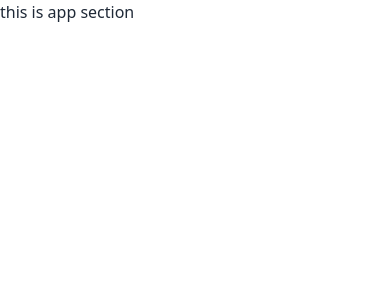
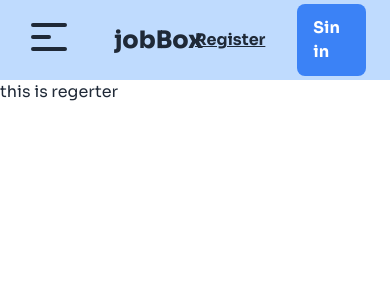
Before and after one commit to himel1625/JOB-PORTAL-SYSTEM, a React (Vite) app: page /Register in a window 390 px wide. Shown: the top 300 px of the page. Built offline with nearby package versions, Linux system fonts and the light colour scheme.

Commit message:
implement navbar

```diff
--- a/package.json
+++ b/package.json
@@ -14,6 +14,8 @@
     "match-sorter": "^8.0.0",
     "react": "^18.3.1",
     "react-dom": "^18.3.1",
+    "react-helmet-async": "^2.0.5",
+    "react-hot-toast": "^2.4.1",
     "react-router-dom": "^7.0.2",
     "sort-by": "^1.2.0"
   },
--- a/src/App.jsx
+++ /dev/null
@@ -1,5 +0,0 @@
-const App = () => {
-  return <div>this is app section</div>;
-};
-
-export default App;
--- /dev/null
+++ b/src/Layout/MainLayout.jsx
@@ -0,0 +1,19 @@
+import { Toaster } from 'react-hot-toast';
+import { Outlet } from 'react-router-dom';
+import Navbar from '../Pages/Shared/Navbar';
+
+const MainLayout = () => {
+  return (
+    <>
+      <div className="mx-auto max-w-[1440px] lg:mx-auto scroll-smooth font-sora md:mx-auto ">
+        <Navbar />
+        <div className="min-h-[calc(100vh-232px)] bg-base-100">
+          <Toaster position="top-right" reverseOrder={false} />
+          <Outlet></Outlet>
+        </div>
+      </div>
+    </>
+  );
+};
+
+export default MainLayout;
--- /dev/null
+++ b/src/Pages/Home/Home.jsx
@@ -0,0 +1,11 @@
+
+
+const Home = () => {
+  return (
+    <div>
+
+    </div>
+  );
+};
+
+export default Home;
--- /dev/null
+++ b/src/Pages/Shared/Navbar.jsx
@@ -0,0 +1,59 @@
+import { NavLink } from 'react-router-dom';
+
+const Navbar = () => {
+  const Links = (
+    <>
+      <div className=" space-x-4 font-bold ">
+        <NavLink to="/">Home</NavLink>
+        <NavLink to="/">Home</NavLink>
+        <NavLink to="/">Home</NavLink>
+        <NavLink to="/">Home</NavLink>
+      </div>
+    </>
+  );
+
+  return (
+    <div>
+      <div className="navbar h-20  bg-blue-200">
+        <div className="navbar-start">
+          <div className="dropdown">
+            <div tabIndex={0} role="button" className="btn btn-ghost lg:hidden">
+              <svg
+                xmlns="http://www.w3.org/2000/svg"
+                className="h-12 w-12"
+                fill="none"
+                viewBox="0 0 24 24"
+                stroke="currentColor"
+              >
+                <path
+                  strokeLinecap="round"
+                  strokeLinejoin="round"
+                  strokeWidth="2"
+                  d="M4 6h16M4 12h8m-8 6h16"
+                />
+              </svg>
+            </div>
+            <ul
+              tabIndex={0}
+              className="menu menu-sm dropdown-content bg-base-100 rounded-box z-[1] mt-3 w-52 p-2 shadow"
+            >
+              {Links}
+            </ul>
+          </div>
+          <div className="font-extrabold text-2xl ml-6">jobBox</div>
+        </div>
+        <div className="navbar-center hidden lg:flex">
+          <ul className="menu menu-horizontal px-1">{Links}</ul>
+        </div>
+        <div className="navbar-end space-x-2 mr-4">
+          <NavLink to="/Register" className="underline mr-6 font-bold">
+            Register
+          </NavLink>
+          <div className="py-3 px-4 bg-blue-500 rounded-lg text-white font-bold  "> Sin in</div>
+        </div>
+      </div>
+    </div>
+  );
+};
+
+export default Navbar;
--- /dev/null
+++ b/src/Pages/Shared/Register/Register.jsx
@@ -0,0 +1,5 @@
+const Register = () => {
+  return <div>this is regerter</div>;
+};
+
+export default Register;
--- a/src/index.css
+++ b/src/index.css
@@ -1,3 +1,4 @@
+@import url('https://fonts.googleapis.com/css2?family=Sora:wght@100..800&display=swap');
 @tailwind base;
 @tailwind components;
 @tailwind utilities;
--- a/src/main.jsx
+++ b/src/main.jsx
@@ -1,13 +1,18 @@
 import { StrictMode } from 'react';
-import { createRoot } from 'react-dom/client';
+import ReactDOM from 'react-dom/client';
+import { RouterProvider } from 'react-router-dom';
+import AuthProvider from './Contexts/AuthProvider.jsx';
 import './index.css';
-import App from './App.jsx';
-import AuthProvider from './Contexts/AuthProvider.jsx';
 
-createRoot(document.getElementById('root')).render(
+import { HelmetProvider } from 'react-helmet-async';
+import router from './Routers/Router.jsx';
+
+ReactDOM.createRoot(document.getElementById('root')).render(
   <StrictMode>
-    <AuthProvider>
-      <App />
-    </AuthProvider>
+    <HelmetProvider>
+      <AuthProvider>
+        <RouterProvider router={router}></RouterProvider>
+      </AuthProvider>
+    </HelmetProvider>
   </StrictMode>
 );
--- a/tailwind.config.js
+++ b/tailwind.config.js
@@ -2,7 +2,11 @@
 export default {
   content: ['./index.html', './src/**/*.{js,ts,jsx,tsx}'],
   theme: {
-    extend: {},
+    extend: {
+      fontFamily: {
+        sora: ['Sora', 'sans-serif'],
+      },
+    },
   },
   plugins: [require('daisyui')],
 };
```
Also changed, not shown: src/Routers/Router.jsx (+22 -0 lines), 2 other files (tests, documents, lock files or other folders).
